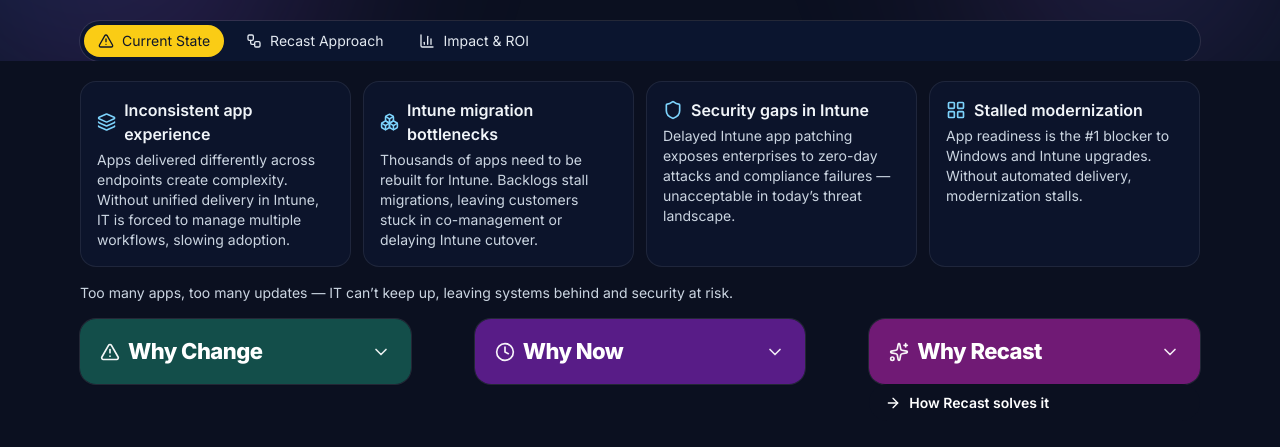
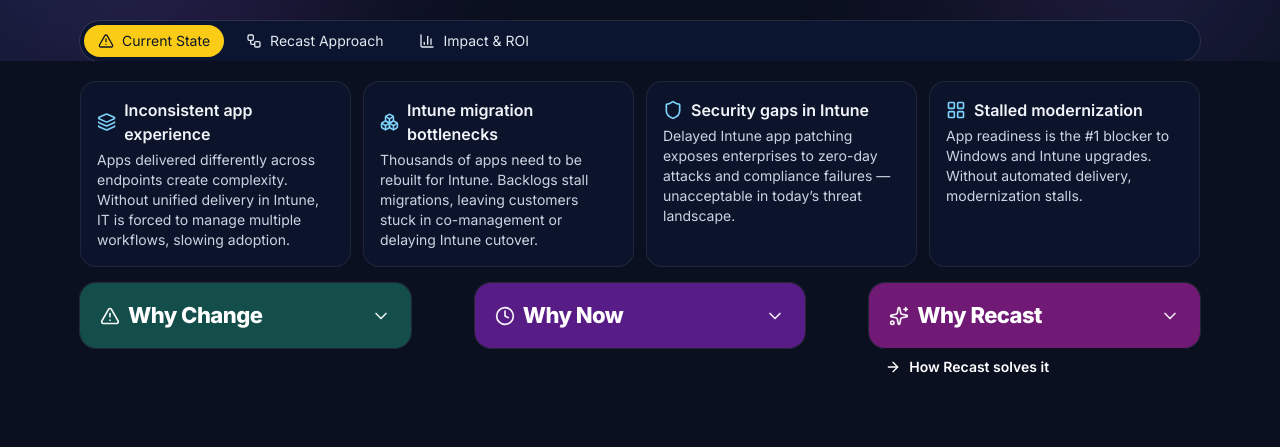
Before and after one commit to aadsit7/Intune-Accelerator, a plain HTML site: page index.html in a window 1280 px wide. Shown: the part 131-578 px from the top of the page. Drawn offline with nearby package versions, Linux system fonts and the light colour scheme.

Commit message:
Update index.html

```diff
--- a/index.html
+++ b/index.html
@@ -155,7 +155,6 @@
               </article>
             `).join('')}
           </div>
-          <p class="text-sm text-slate-300">Too many apps, too many updates — IT can’t keep up, leaving systems behind and security at risk.</p>
 
           <div class="grid grid-cols-1 md:grid-cols-3 gap-16 items-stretch">
             ${calloutDropdown(
```
